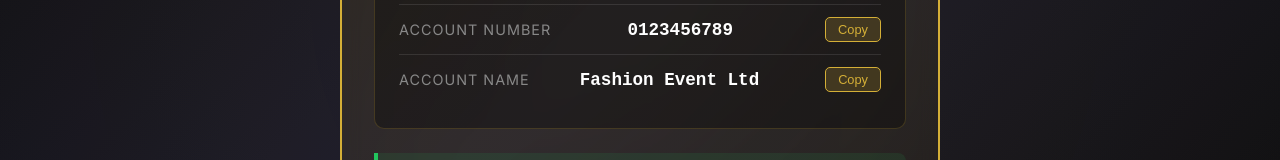
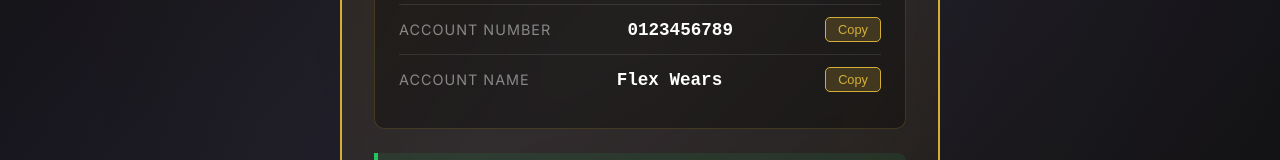
Before and after one commit to PrincewillMonday/Ticket, a plain HTML site: page index.html in a window 1280 px wide. Shown: the part 443-603 px from the top of the page. Drawn offline with nearby package versions, Linux system fonts and the light colour scheme.

Commit message:
"Update in account name"

```diff
--- a/index.html
+++ b/index.html
@@ -31,7 +31,7 @@
                 </div>
                 <div class="bank-row">
                     <span class="bank-label">Account Name</span>
-                    <span class="bank-value" id="accountName">Fashion Event Ltd</span>
+                    <span class="bank-value" id="accountName">Flex Wears</span>
                     <button class="copy-btn" onclick="copyToClipboard('Fashion Event Ltd')">Copy</button>
                 </div>
             </div>
```
